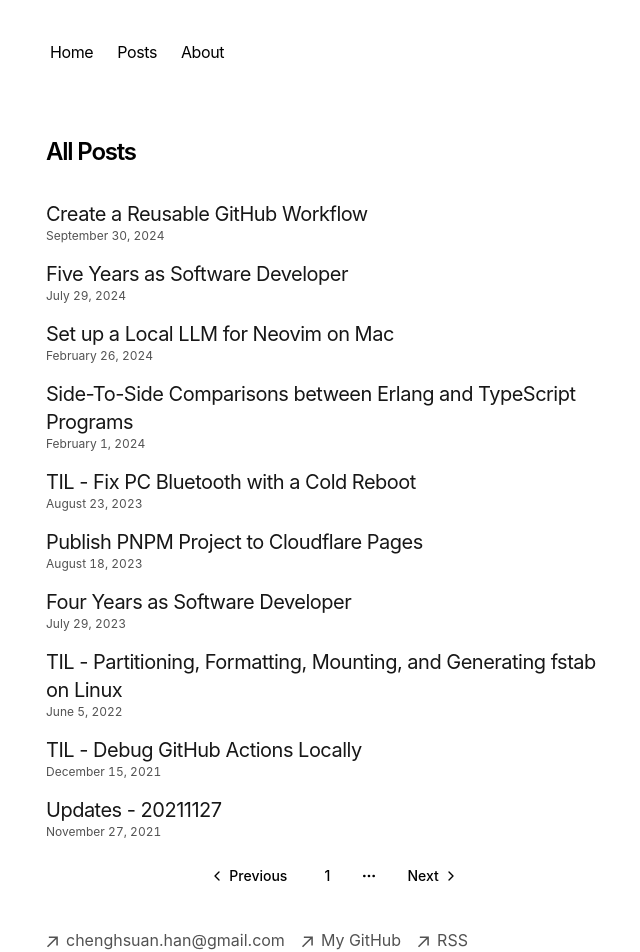
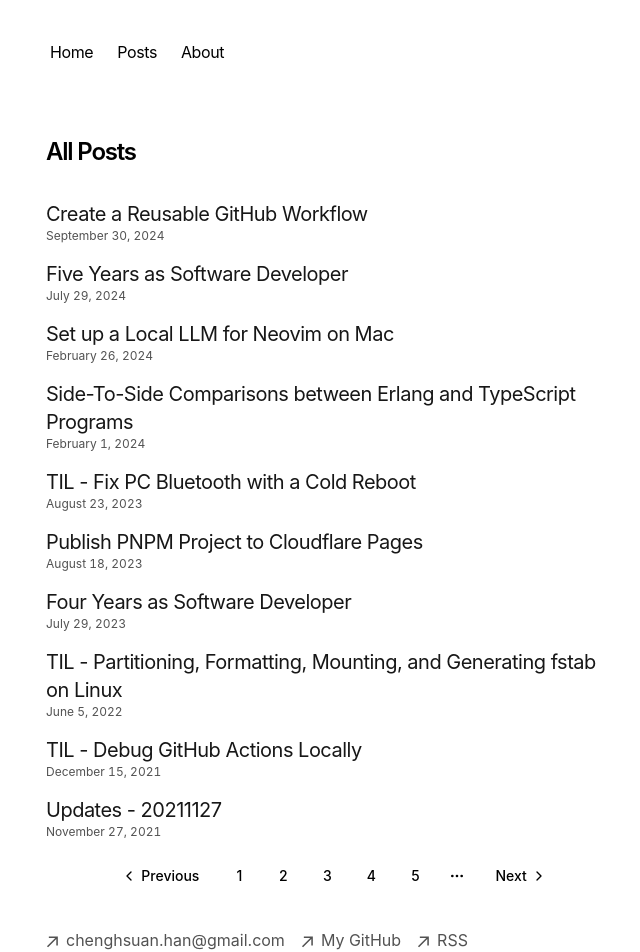
Before and after one commit to dannyh79/dannyh79.github.io, a Next.js app: page /posts in a window 1280 px wide. Shown: the top 952 px of the page, without its empty margins (306-946 px from the left). Built offline with nearby package versions, Linux system fonts and the light colour scheme; no server answers.

Commit message:
Implement pagination in app/posts/page.tsx

```diff
--- a/app/posts/page.tsx
+++ b/app/posts/page.tsx
@@ -33,26 +33,34 @@ export default function Page(props: Props) {
   const {
     searchParams: { page: pageQuery },
   } = props;
+
   const posts = getBlogPosts();
   const currentPage = isNaN(Number(pageQuery)) ? startPage : Number(pageQuery);
-  const pageItems = posts.slice((currentPage - 1) * PAGE_SIZE, currentPage * PAGE_SIZE);
+  const postsByPage = posts.slice((currentPage - 1) * PAGE_SIZE, currentPage * PAGE_SIZE);
+  const pageCount = Math.ceil(posts.length / PAGE_SIZE);
   return (
     <section>
       <h1 className="font-semibold text-2xl mb-8 tracking-tighter">All Posts</h1>
-      <BlogPosts posts={pageItems} />
+      <BlogPosts posts={postsByPage} />
       <Pagination>
         <PaginationContent>
           <PaginationItem>
-            <PaginationPrevious href={{ query: { page: currentPage - 1 } }} />
+            <PaginationPrevious
+              href={{ query: { page: currentPage === startPage ? startPage : currentPage - 1 } }}
+            />
           </PaginationItem>
-          <PaginationItem>
-            <PaginationLink href="#">1</PaginationLink>
-          </PaginationItem>
+          {Array.from({ length: pageCount }, (_, i) => i + startPage).map((page) => (
+            <PaginationItem key={page}>
+              <PaginationLink href={{ query: { page } }}>{page}</PaginationLink>
+            </PaginationItem>
+          ))}
           <PaginationItem>
             <PaginationEllipsis />
           </PaginationItem>
           <PaginationItem>
-            <PaginationNext href={{ query: { page: currentPage + 1 } }} />
+            <PaginationNext
+              href={{ query: { page: currentPage === pageCount ? currentPage : currentPage + 1 } }}
+            />
           </PaginationItem>
         </PaginationContent>
       </Pagination>
```
